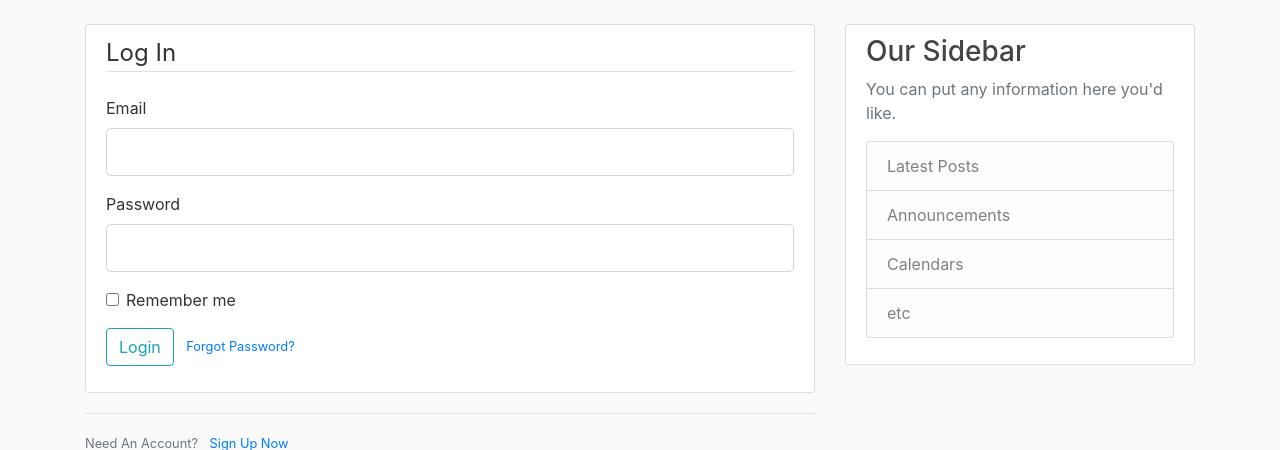
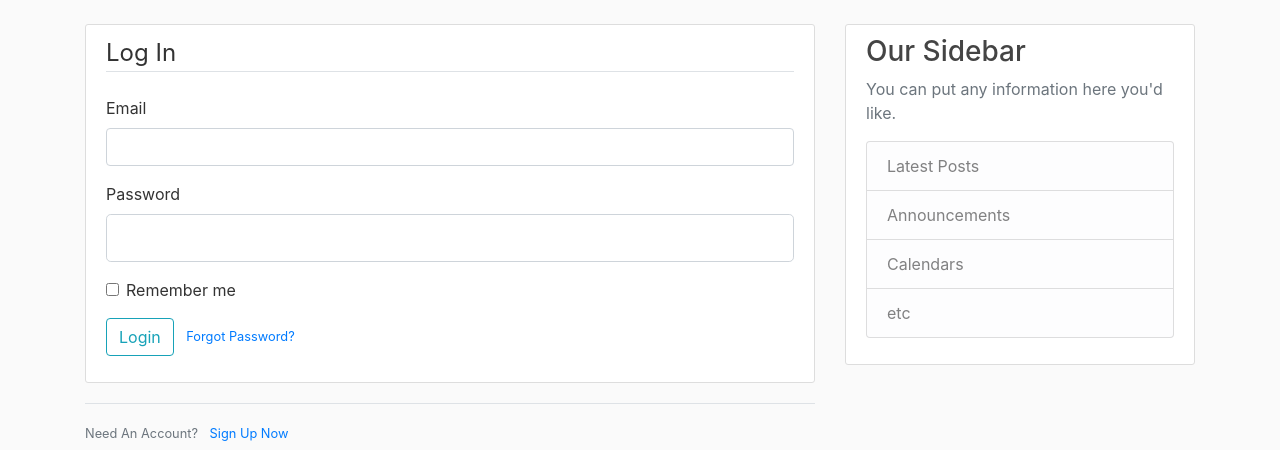
Before and after one commit to La1itchauhan/Flask_blogpost, a Flask app: page /login in a window 1280 px wide. Shown: the part 56-506 px from the top of the page. Run offline with Flask 3, Linux system fonts and the light colour scheme; some libraries are stand-ins or nearby versions.

Commit message:
Update login.html
gawk gwak gawk

```diff
--- a/flask_01/templates/login.html
+++ b/flask_01/templates/login.html
@@ -15,7 +15,8 @@
                             {% endfor %}
                         </div>
                     {% else %}
-                        {{ form.email(class="form-control form-control-lg") }}
+                        {{ form.email(class="form-control gawk gawk gwak gwak
+                    ") }}
                     {% endif %}
                 </div>
                 <div class="form-group">
```
